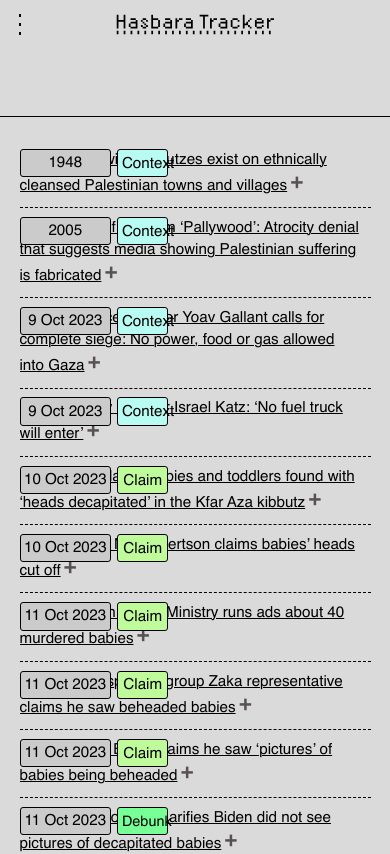
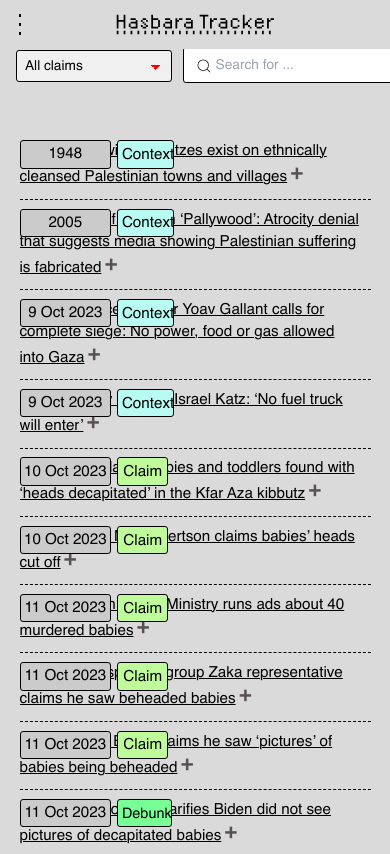
Before and after one commit to tamtzekin/hasbara-tracker, a React (Create React App) app: page /tracker in a window 390 px wide. Shown: the top 854 px of the page. Built offline with nearby package versions, Linux system fonts and the light colour scheme.

Commit message:
tracker tools container sits above tracker content, neater layout

```diff
--- a/src/components/Tracker.css
+++ b/src/components/Tracker.css
@@ -428,7 +428,7 @@ ul {
 
     .context-tag {
         padding: 0.5% 1.3% 0.1% 1%;
-        width: 13.2%;
+        width: 14.5%;
         position: absolute;
         text-align: center;
         left: 30%;
@@ -479,7 +479,7 @@ ul {
 
     .debunk-tag {
         padding: 0.5% 1% 0.1% 1%;
-        width: 13.2%;
+        width: 14%;
         position: absolute;
         left: 30%;
         text-align: center;
@@ -515,15 +515,17 @@ ul {
     }
 
     .search-bar {
-        margin-left: -40%;
-        /* margin-top: 3%; */
+        margin-top: 0.65rem;
+        margin-left: 8rem;
+        position: fixed;
+        z-index: 1;
     }
 
     .search-bar input {
         font-size: 0.9em;
-        padding: 6px 5px 6px 35px;
-        width: 9.8rem;
-        height: 1.4rem;
+        padding: 1rem 1rem 1rem 2rem;
+        width: 95%;
+        height: 2.25rem;
     }
 
     .search-bar-container {
@@ -541,8 +543,7 @@ ul {
         padding: 3rem 20rem 3rem 20rem;
         left: 0;
         position: fixed;
-        border-bottom: solid 1px black;
-        z-index: 4;
+        z-index: 1;
     }
 
     .claim-filter {
@@ -554,11 +555,13 @@ ul {
     select.claim-dropdown-box {
         position: fixed;
         padding: 0 0.5rem 0 0.5rem;
-        top: 6.4%;
-        left: 15.5%;
+        top: 2rem;
+        left: 1rem;
         width: 40%;
         padding-right: 6%;
-        height: 4vh;
+        height: 3.8vh;
+        width: 40%;
+        z-index: 1;
 
         background-position:
         calc(100% - 15px) calc(1em + 1px),
@@ -624,7 +627,7 @@ ul {
         width: 100%;
         margin-left: 0%;
         margin-right: 3%;
-        margin-top: 5rem;
+        margin-top: 7rem;
         overflow-x: auto;
         -webkit-overflow-scrolling: touch;
     }
```
